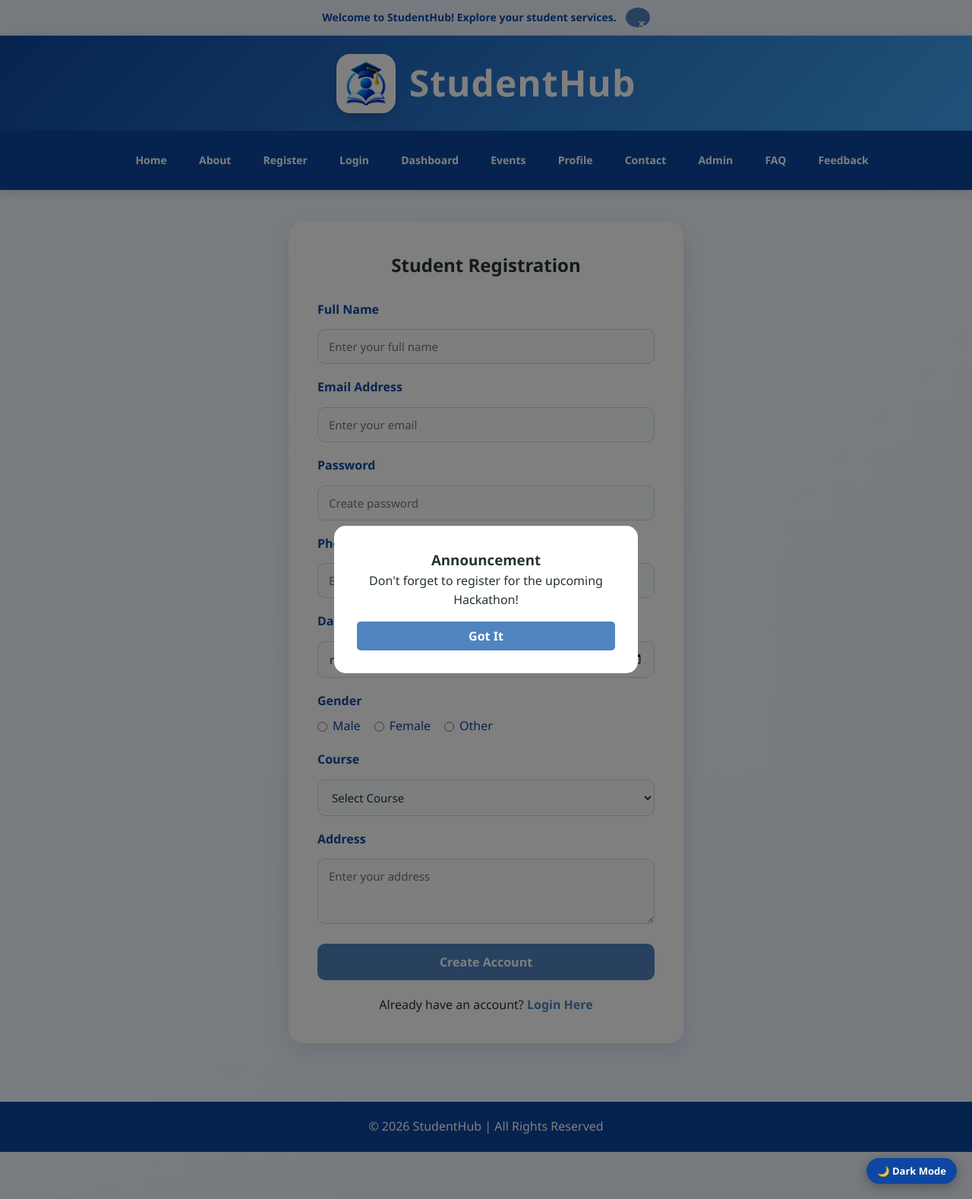
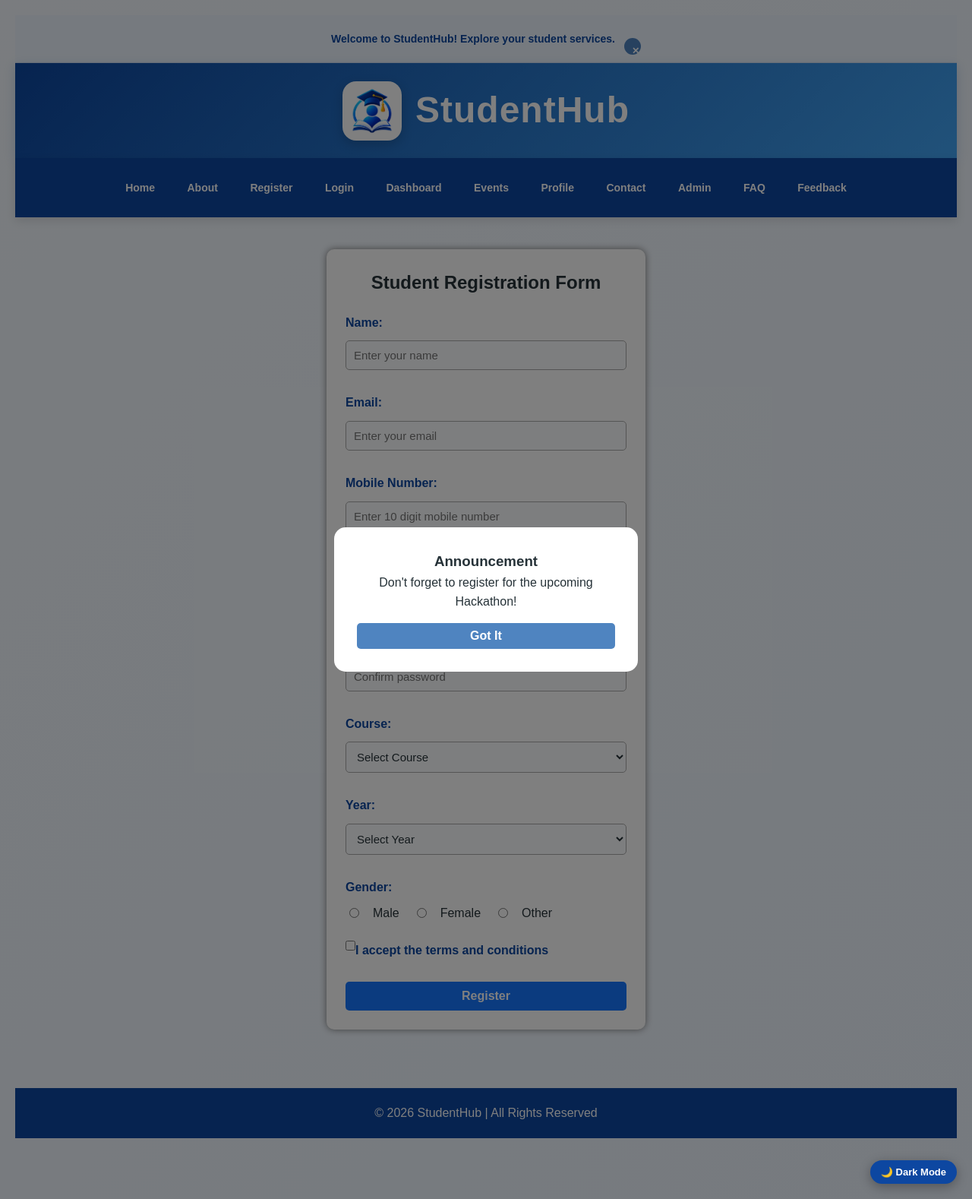
Before and after one commit to tirthdarji-ce/html, a PHP site: page /register.html in a window 1280 px wide. Shown: the whole page at 76% size. Run offline with PHP 8.4, Linux system fonts and the light colour scheme.

Commit message:
Upload my project

```diff
--- a/register.html
+++ b/register.html
@@ -5,25 +5,16 @@
     <meta name="viewport" content="width=device-width, initial-scale=1.0">
     <title>StudentHub - Register</title>
     <link rel="stylesheet" href="style.css">
-    <script src="script.js" defer></script>
+    <script src="script.js"></script>
 </head>
 <body>
 <header>
-
     <img src="logo.png" alt="StudentHub Logo">
-
     <h1>StudentHub</h1>
-
 </header>
 
-
-
-
-
 <nav>
-
-<a href="index.html"></a>
-<a href="home.html">Home</a>
+    <a href="index.html">Home</a>
     <a href="about.html">About</a>
     <a href="register.html">Register</a>
     <a href="login.html">Login</a>
@@ -34,159 +25,89 @@
     <a href="admin.html">Admin</a>
     <a href="faq.html">FAQ</a>
     <a href="feedback.html">Feedback</a>
-
 </nav>
 
+<main>
+    <div class="container">
+        <h2>Student Registration Form</h2>
+
+        <form id="registrationForm">
+            <!-- Name -->
+            <label for="name">Name:</label>
+            <input type="text" id="name" name="name" placeholder="Enter your name">
+            <span id="nameError" class="error"></span>
+
+            <!-- Email -->
+            <label for="email">Email:</label>
+            <input type="email" id="email" name="email" placeholder="Enter your email">
+            <span id="emailError" class="error"></span>
+
+            <!-- Mobile -->
+            <label for="mobile">Mobile Number:</label>
+            <input type="tel" id="mobile" name="mobile" placeholder="Enter 10 digit mobile number">
+            <span id="mobileError" class="error"></span>
+
+            <!-- Password -->
+            <label for="password">Password:</label>
+            <input type="password" id="password" name="password" placeholder="Enter password">
+            <span id="strength"></span>
+            <span id="passwordError" class="error"></span>
+
+            <!-- Confirm Password -->
+            <label for="confirmPassword">Confirm Password:</label>
+            <input type="password" id="confirmPassword" name="confirmPassword" placeholder="Confirm password">
+            <span id="confirmError" class="error"></span>
+
+            <!-- Course -->
+            <label for="course">Course:</label>
+            <select id="course" name="course">
+                <option value="">Select Course</option>
+                <option value="Computer Engineering">Computer Engineering</option>
+                <option value="Information Technology">Information Technology</option>
+                <option value="Mechanical Engineering">Mechanical Engineering</option>
+                <option value="Civil Engineering">Civil Engineering</option>
+            </select>
+            <span id="courseError" class="error"></span>
+
+            <!-- Year -->
+            <label for="year">Year:</label>
+            <select id="year" name="year">
+                <option value="">Select Year</option>
+                <option value="1">1st Year</option>
+                <option value="2">2nd Year</option>
+                <option value="3">3rd Year</option>
+                <option value="4">4th Year</option>
+            </select>
+            <span id="yearError" class="error"></span>
+
+            <!-- Gender -->
+            <label>Gender:</label>
+            <div class="gender">
+                <input type="radio" name="gender" value="Male"> Male
+                <input type="radio" name="gender" value="Female"> Female
+                <input type="radio" name="gender" value="Other"> Other
+            </div>
+            <span id="genderError" class="error"></span>
+
+            <!-- Terms -->
+            <div class="terms">
+                <left><input type="checkbox" id="terms" name="terms"></left>
+            <label for="terms">I accept the terms and conditions</label>
+            </div>
+            <span id="termsError" class="error"></span>
+
+            <!-- Submit -->
+            <button type="submit">Register</button>
+
+            <p id="success"></p>
+        </form>
+    </div>
+</main>
+
+<footer>
+    <p>&copy; 2026 StudentHub | All Rights Reserved</p>
+</footer>
 
 
-
-
-<main>
-
-
-<div class="register-box">
-
-
-<h2>Student Registration</h2>
-
-
-
-<form>
-
-
-
-<label>Full Name</label>
-
-<input type="text" placeholder="Enter your full name" required>
-
-
-
-
-<label>Email Address</label>
-
-<input type="email" placeholder="Enter your email" required>
-
-
-
-
-
-<label>Password</label>
-
-<input type="password" placeholder="Create password" required>
-
-
-
-
-
-<label>Phone Number</label>
-
-<input type="tel" placeholder="Enter phone number">
-
-
-
-
-
-<label>Date of Birth</label>
-
-<input type="Date">
-
-
-
-
-
-
-<label>Gender</label>
-
-
-<div class="gender">
-
-<label>
-<input type="radio" name="gender"> Male
-</label>
-
-
-<label>
-<input type="radio" name="gender"> Female
-</label>
-
-
-<label>
-<input type="radio" name="gender"> Other
-</label>
-
-
-</div>
-
-
-
-
-
-<label>Course</label>
-
-
-<select>
-
-<option>Select Course</option>
-
-<option>Computer Engineering</option>
-
-<option>Information Technology</option>
-
-<option>Mechanical Engineering</option>
-
-<option>Civil Engineering</option>
-
-<option>Electrical Engineering</option>
-
-</select>
-
-
-
-
-
-<label>Address</label>
-
-<textarea rows="3" placeholder="Enter your address"></textarea>
-
-
-
-
-
-<button type="submit">
-
-Create Account
-
-</button>
-
-
-
-</form>
-
-
-
-<div class="login-link">
-
-Already have an account?
-
-<a href="login.html">Login Here</a>
-
-</div>
-
-
-
-</div>
-
-
-</main>
-
-
-
-
-
-<footer>
-
-<p>&copy; 2026 StudentHub | All Rights Reserved</p>
-
-</footer>
 </body>
 </html>
--- a/style.css
+++ b/style.css
@@ -818,3 +818,96 @@ body, header, nav, section, aside, .card, .contact-card, .box, .event-card, .faq
     display: none; padding: 40px; text-align: center; background: var(--soft-blue);
 }
 .slide.active { display: block; }
+* {
+    box-sizing: border-box;
+}
+
+body {
+    font-family: Arial, sans-serif;
+    background-color: #f2f2f2;
+    margin: 0;
+    padding: 20px;
+}
+
+.container {
+    width: 420px;
+    margin: auto;
+    background-color: white;
+    padding: 25px;
+    border-radius: 10px;
+    box-shadow: 0 0 10px gray;
+}
+
+h2 {
+    text-align: center;
+    margin-bottom: 20px;
+}
+
+label {
+    display: block;
+    margin-top: 12px;
+    margin-bottom: 5px;
+}
+
+input[type="text"],
+input[type="email"],
+input[type="tel"],
+input[type="password"],
+select {
+    width: 100%;
+    padding: 10px;
+    border: 1px solid #aaa;
+    border-radius: 5px;
+}
+
+.gender {
+    margin-top: 8px;
+}
+
+.gender input {
+    margin-left: 5px;
+}
+
+.terms {
+    display: flex;
+    align-items: center;
+    margin-top: 15px;
+}
+
+.terms label {
+    margin: 0;
+}
+
+.error {
+    display: block;
+    color: red;
+    font-size: 13px;
+    margin-top: 3px;
+}
+
+#strength {
+    display: block;
+    font-size: 13px;
+    margin-top: 3px;
+}
+
+button {
+    width: 100%;
+    padding: 10px;
+    margin-top: 20px;
+    background-color: #1677ff;
+    color: white;
+    border: none;
+    border-radius: 5px;
+    cursor: pointer;
+}
+
+button:hover {
+    background-color: #0056d6;
+}
+
+#success {
+    text-align: center;
+    color: green;
+    font-weight: bold;
+}
```
Also changed, not shown: script.js (+147 -0 lines). Lines whose indentation alone changed are shown as unchanged.
